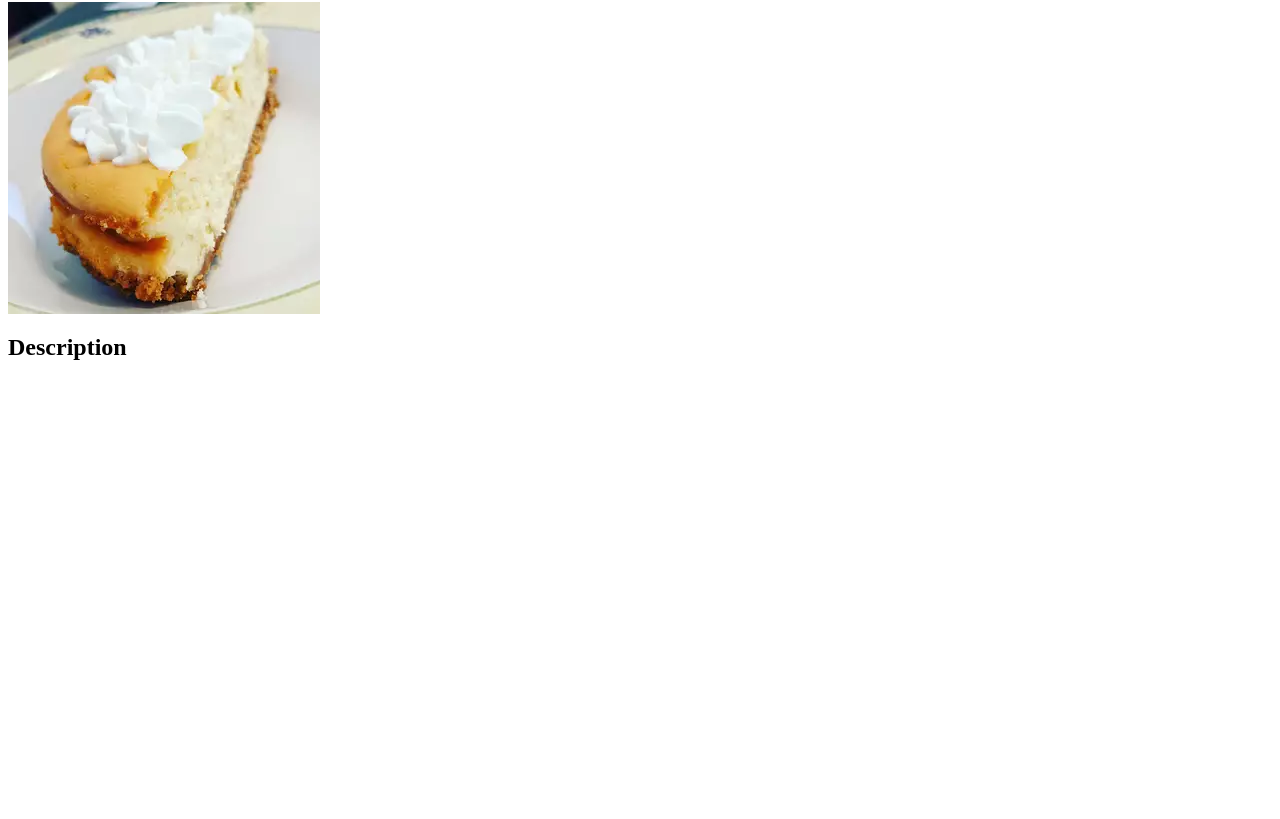
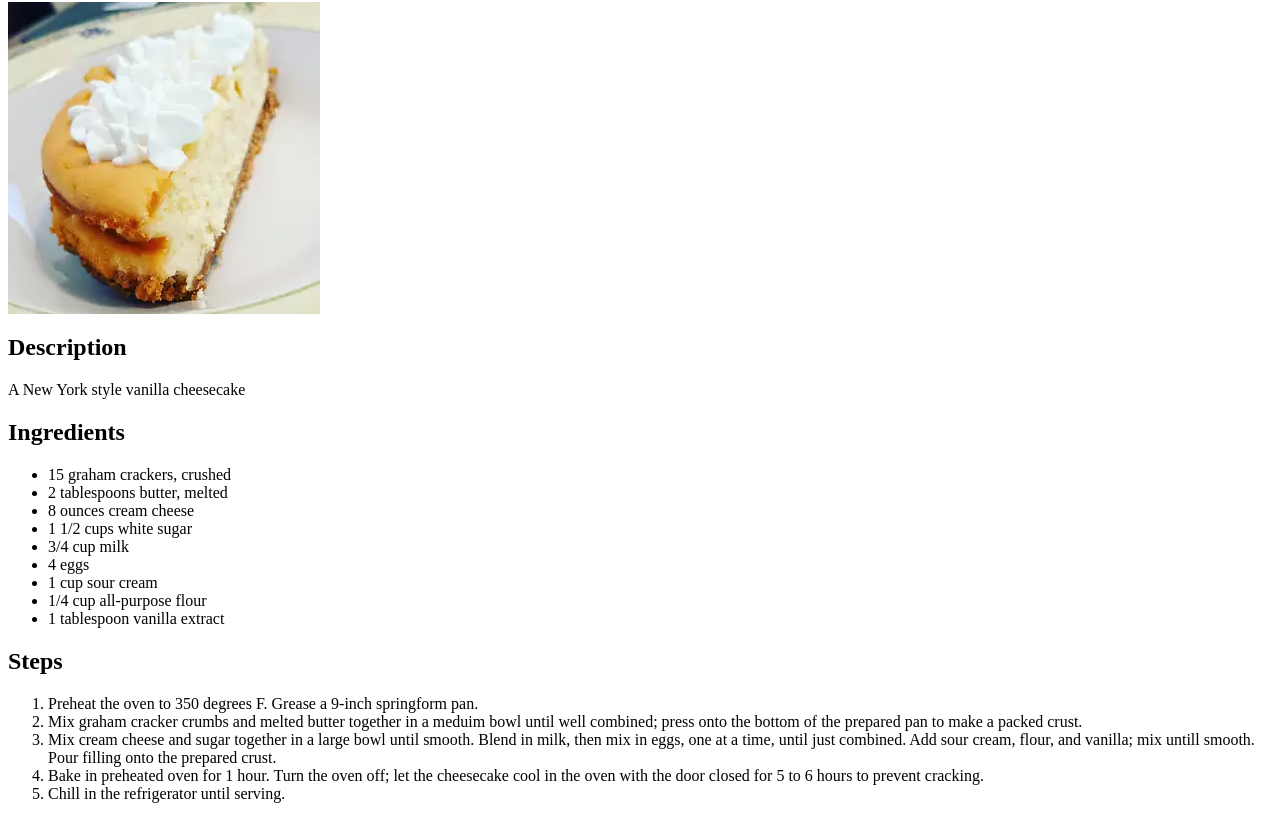
Before and after one commit to CrimsonR3ap3r/odin-recipes, a plain HTML site: page recipes/new-york-cheesecake.html in a window 1280 px wide. Shown: the part 64-883 px from the top of the page. Before the commit the page ends 800 px from the top, so only its background shows below. Drawn offline with Linux system fonts and the light colour scheme.

Commit message:
add recipe and steps

```diff
--- a/recipes/new-york-cheesecake.html
+++ b/recipes/new-york-cheesecake.html
@@ -10,6 +10,27 @@
      <img src="../img/cheesecake.webp" alt="A new york style cheesecake with whipped cream">
 
     <h2>Description</h2>
+      <p>A New York style vanilla cheesecake</p>
+    <h2>Ingredients</h2>
+     <ul>
+        <li>15 graham crackers, crushed</li>
+        <li>2 tablespoons butter, melted</li>
+        <li>8 ounces cream cheese</li>
+        <li>1 1/2 cups white sugar</li>
+        <li>3/4 cup milk</li>
+        <li>4 eggs</li>
+        <li>1 cup sour cream</li>
+        <li>1/4 cup all-purpose flour</li>
+        <li>1 tablespoon vanilla extract</li>
+     </ul>
+    <h2>Steps</h2>
+     <ol>
+        <li>Preheat the oven to 350 degrees F. Grease a 9-inch springform pan.</li>
+        <li>Mix graham cracker crumbs and melted butter together in a meduim bowl until well combined; press onto the bottom of the prepared pan to make a packed crust.</li>
+        <li>Mix cream cheese and sugar together in a large bowl until smooth. Blend in milk, then mix in eggs, one at a time, until just combined. Add sour cream, flour, and vanilla; mix untill smooth. Pour filling onto the prepared crust.</li>
+        <li>Bake in preheated oven for 1 hour. Turn the oven off; let the cheesecake cool in the oven with the door closed for 5 to 6 hours to prevent cracking.</li>
+        <li>Chill in the refrigerator until serving.</li>
+     </ol>
   </body>
  </html>
 </DOCTYPE>
```
